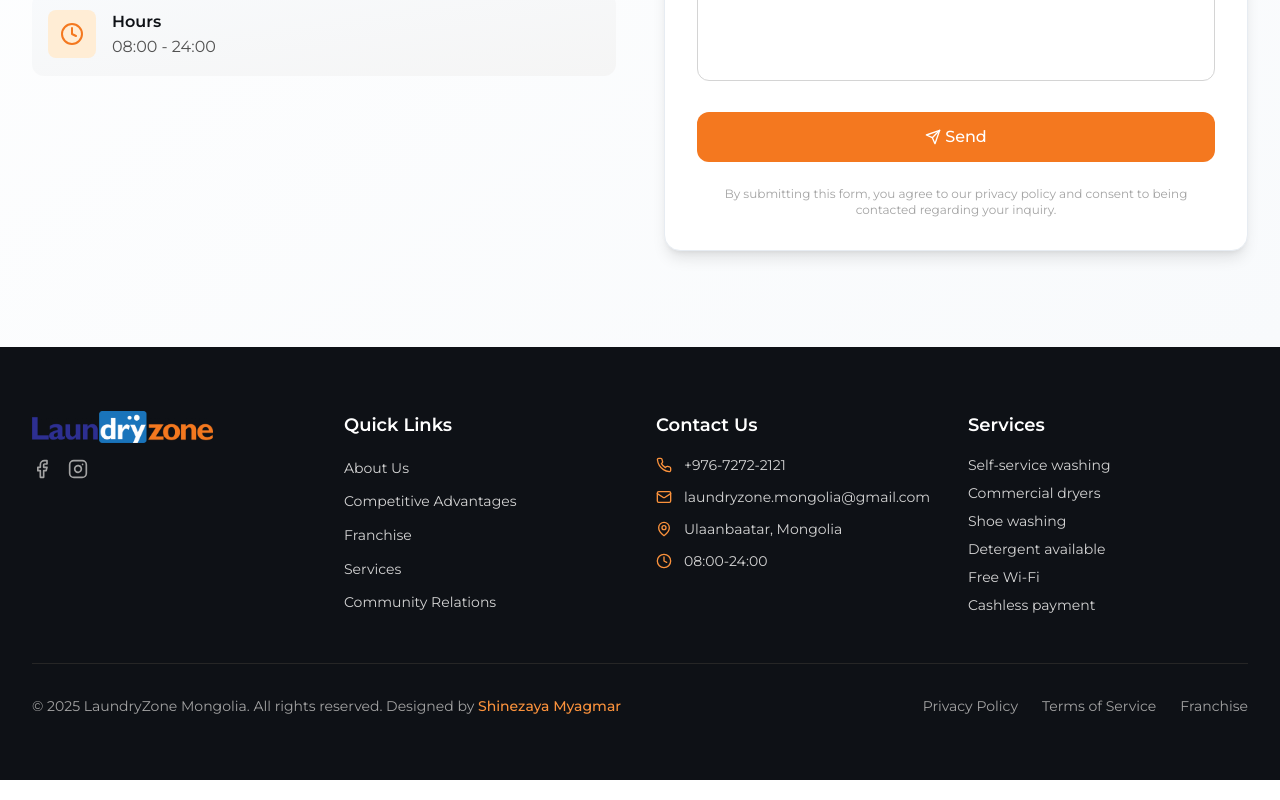
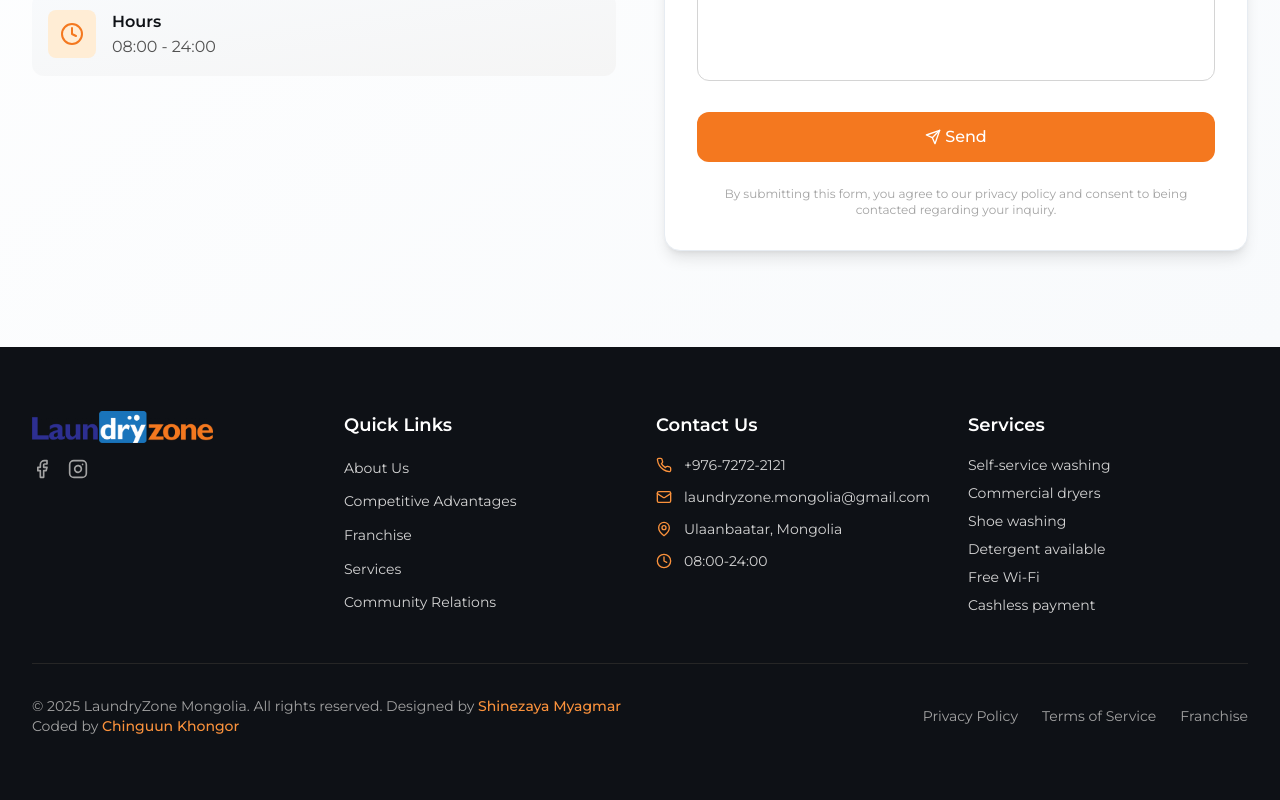
Before and after one commit to shinezayam/laundryzone-website, a Next.js app: page /en/contact in a window 1280 px wide. Shown: the part 836-1636 px from the top of the page. Built offline with nearby package versions, Linux system fonts and the light colour scheme.

Commit message:
added myself lol

```diff
--- a/components/SiteFooter.tsx
+++ b/components/SiteFooter.tsx
@@ -133,6 +133,7 @@
                          <p className="text-neutral-400 text-sm">
                © 2025 LaundryZone Mongolia. All rights reserved. Designed by{' '}
                <a
+                //  href="https://www.instagram.com/zzzchinguun/"
                  href="https://portfolio-sage-xi-54.vercel.app/"
                  target="_blank"
                  rel="noopener noreferrer"
@@ -140,7 +141,20 @@
                >
                  Shinezaya Myagmar
                </a>
+               <p className="text-neutral-400 text-sm">
+               Coded by{' '}
+               <a
+                 href="https://www.instagram.com/zzzchinguun/"
+                //  href="https://portfolio-sage-xi-54.vercel.app/"
+                 target="_blank"
+                 rel="noopener noreferrer"
+                 className="text-accent-400 hover:text-accent-300 transition-colors font-medium"
+               >
+                 Chinguun Khongor
+               </a>
              </p>
+             </p>
+
             <div className="flex space-x-6">
               <Link
                 href={`/${locale}/privacy`}
```
